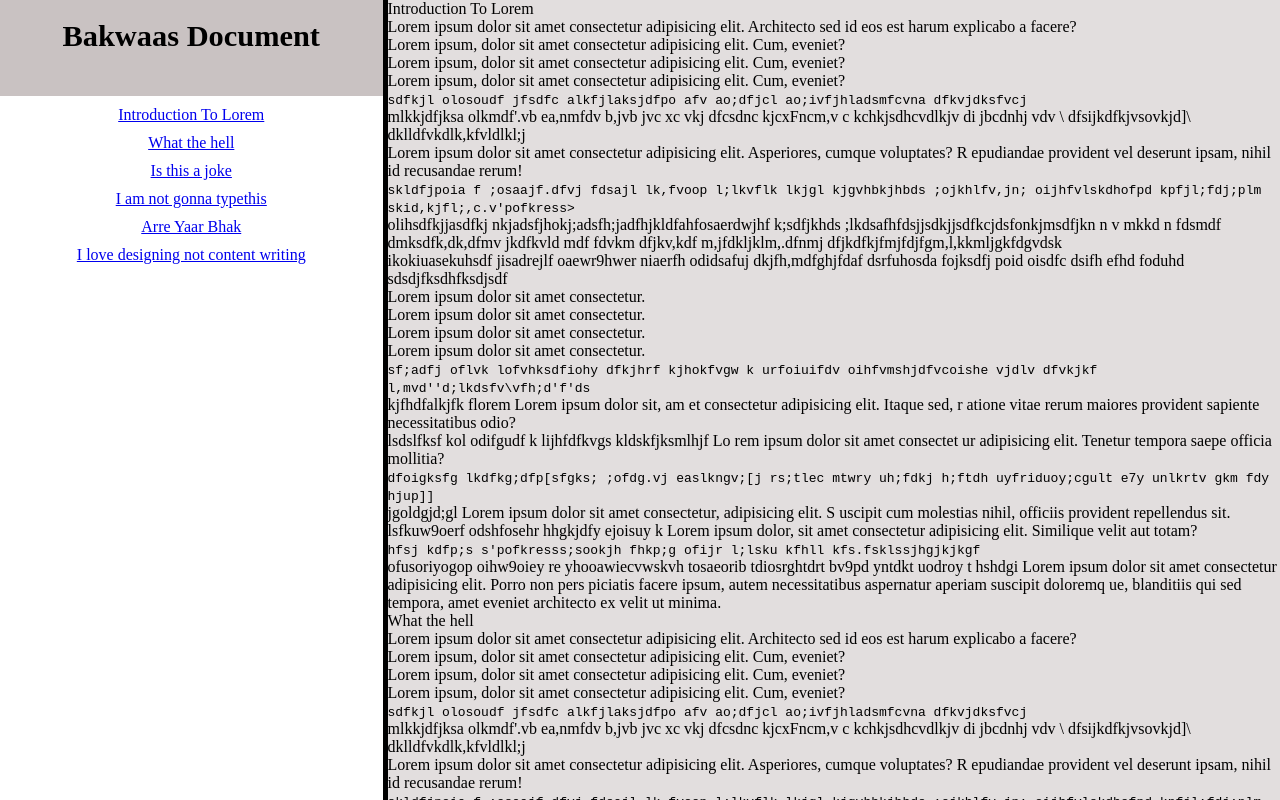
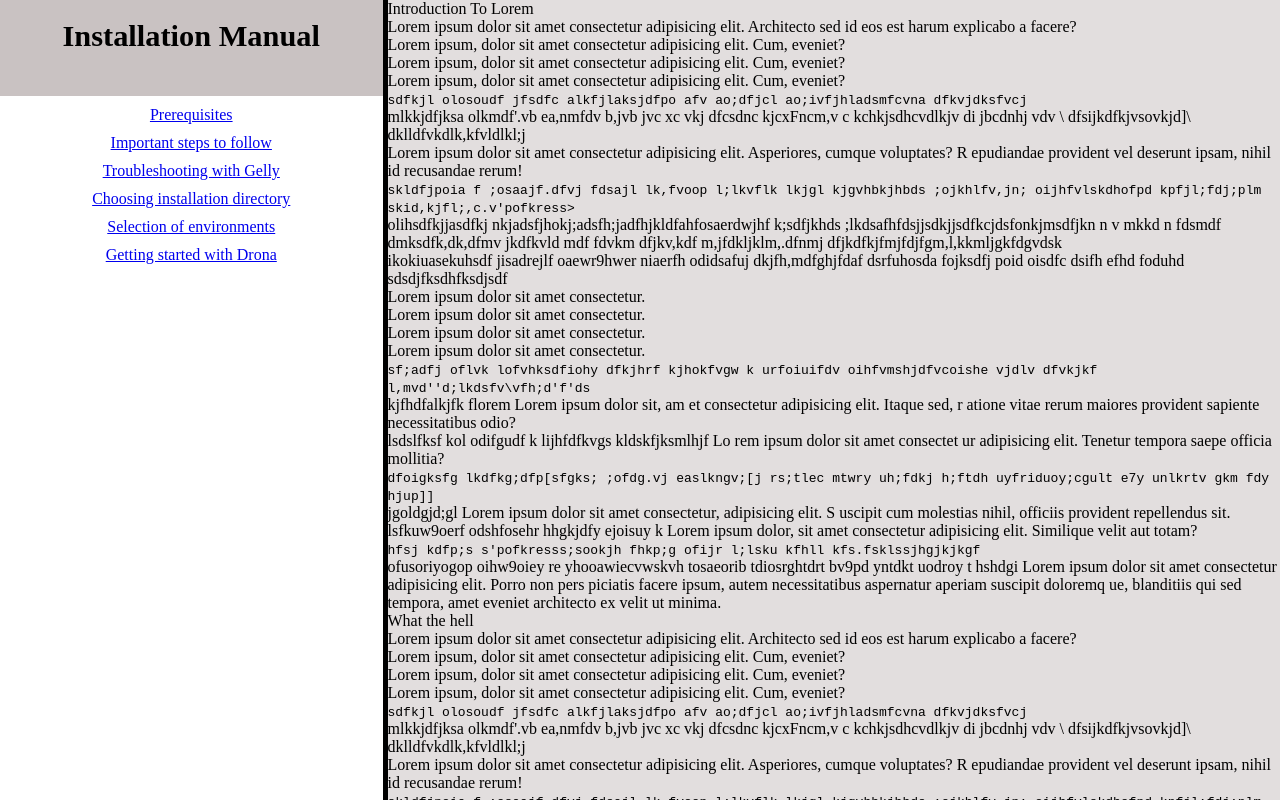
Before and after one commit to abhi0661236/TechnicalDocumentation, a plain HTML site: page index.html in a window 1280 px wide. Drawn offline with Linux system fonts and the light colour scheme.

Commit message:
changes are made

```diff
--- a/index.html
+++ b/index.html
@@ -16,14 +16,14 @@
         <main id="main-doc">
 
             <nav id="navbar">
-                <header class="up"><h1>Bakwaas Document</h1></header>
+                <header class="up"><h1>Installation Manual</h1></header>
                 <div class="down">
-                    <p><a href="#Introduction_To_Lorem" class="nav-link">Introduction To Lorem</a></p>
-                    <p><a href="#What_the_hell" class="nav-link">What the hell</a></p>
-                    <p><a href="#Is_this_a_joke" class="nav-link">Is this a joke</a></p>
-                    <p><a href="#I_am_not_gonna_typethis" class="nav-link">I am not gonna typethis</a></p>
-                    <p><a href="#Arre_Yaar_bhak" class="nav-link">Arre Yaar Bhak</a></p>
-                    <p><a href="#I_love_designing_not_content_writing" class="nav-link">I love designing not content writing</a></p>
+                    <p><a href="#Prerequisites" class="nav-link">Prerequisites</a></p>
+                    <p><a href="#Important_steps_to_follow" class="nav-link">Important steps to follow</a></p>
+                    <p><a href="#Troubleshooting_with_Gelly" class="nav-link">Troubleshooting with Gelly</a></p>
+                    <p><a href="#Choosing_installation_directory" class="nav-link">Choosing installation directory</a></p>
+                    <p><a href="#Selection_of_environments" class="nav-link">Selection of environments</a></p>
+                    <p><a href="#Getting_started_with_Drona" class="nav-link">Getting started with Drona</a></p>
                 </div>
             </nav>
 
```
